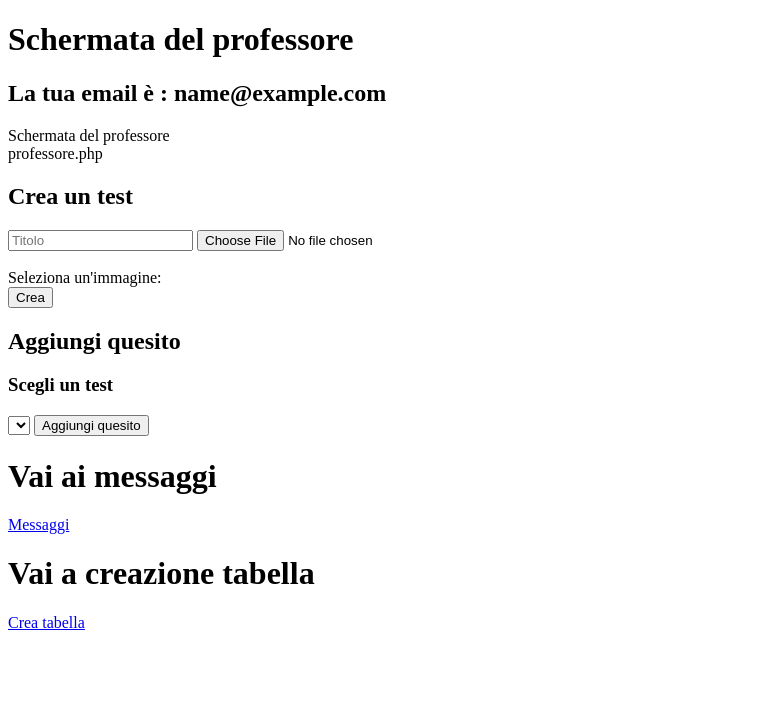
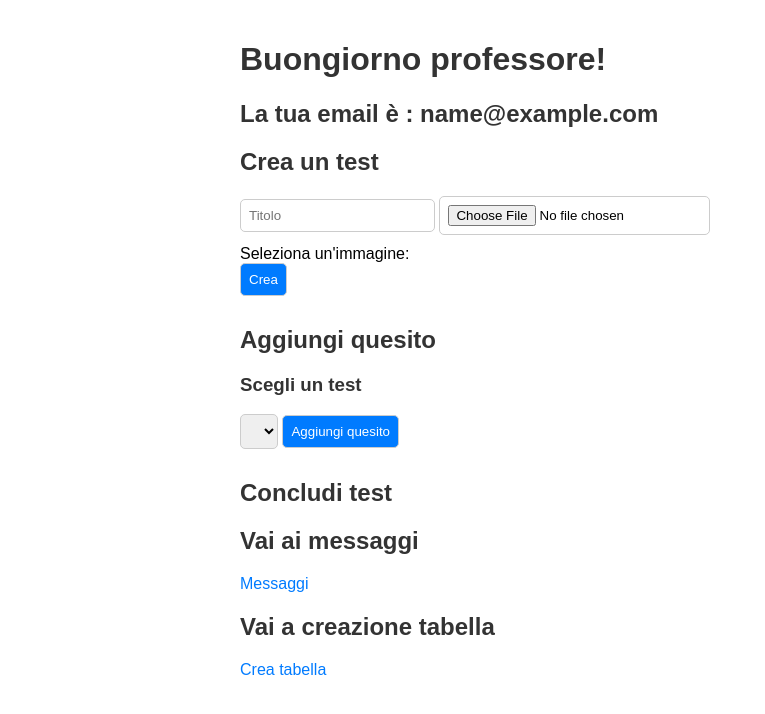
Before and after one commit to Samoggino/QueryDB, a PHP site: page /pages/professore/professore.php in a window 1280 px wide. Shown: the top 714 px of the page, without its empty margins (0-765 px from the left). Run offline with PHP 8.4, Linux system fonts and the light colour scheme; the visitor is signed in with stand-in values (Sample User, id 1); lists and menus that the app fills with data are empty.

Commit message:
un po' di stile

```diff
--- a/pages/professore/professore.php
+++ b/pages/professore/professore.php
@@ -17,20 +17,77 @@ if (isset($_POST['test_associato'])) {
 <head>
     <title>Creazione test</title>
     <link rel="icon" href="../../images/favicon/favicon.ico" type="image/x-icon">
+    <style>
+        /* Stile generale */
+        body {
+            font-family: Arial, sans-serif;
+            margin: 0;
+            padding: 0;
+        }
+
+        .container {
+            max-width: 800px;
+            margin: 0 auto;
+            padding: 20px;
+        }
+
+        h1,
+        h2,
+        h3 {
+            color: #333;
+        }
+
+        /* Stile per i form */
+        form {
+            margin-bottom: 20px;
+        }
+
+        input[type="text"],
+        input[type="file"],
+        input[type="submit"],
+        select {
+            /* fade-in */
+            transition: all 0.15s ease;
+            margin-bottom: 10px;
+            padding: 8px;
+            border: 1px solid #ccc;
+            border-radius: 5px;
+        }
+
+        input[type="submit"] {
+            background-color: #007bff;
+            color: #fff;
+            cursor: pointer;
+        }
+
+        input[type="submit"]:hover {
+            background-color: #0056b3;
+        }
+
+        /* Stile per i link */
+        a {
+            color: #007bff;
+            text-decoration: none;
+        }
+
+        a:hover {
+            text-decoration: underline;
+        }
+    </style>
 
 </head>
 
 <body>
-    <h1>Schermata del professore</h1>
+    <div class="container">
+
+        <h1>Buongiorno professore!</h1>
         <?php
         echo "<h2>La tua email è : " . $_SESSION['email'] . "</h2>";
-    echo "Schermata del professore" . "<br>";
-    echo "professore.php" . "<br>";
         ?>
         <h2>Crea un test</h2>
         <form id="uploadForm" method="post" action="crea_test.php" enctype="multipart/form-data">
             <input for="titolo_test_creato" name="titolo_test_creato" placeholder="Titolo" type="text" required>
-        <input type="file" name="file_immagine" accept="image/*"><br><br>
+            <input type="file" name="file_immagine" accept="image/*"><br>
             <label for="file_immagine">Seleziona un'immagine:</label><br>
             <input type="submit" value="Crea">
         </form>
@@ -48,6 +105,7 @@ if (isset($_POST['test_associato'])) {
         </form>
 
 
+        <h2>Concludi test</h2>
         <?php
         require_once "./tendina_test.php";
         $db = connectToDatabaseMYSQL();
@@ -67,11 +125,12 @@ if (isset($_POST['test_associato'])) {
         ?>
 
 
-    <h1>Vai ai messaggi</h1>
+        <h2>Vai ai messaggi</h2>
         <a href="/pages/messaggi.php">Messaggi</a>
 
-    <h1>Vai a creazione tabella </h1>
+        <h2>Vai a creazione tabella </h2>
         <a href="/pages/professore/crea_tabella_esercizio.php">Crea tabella</a>
+    </div>
 </body>
 
 
```
Also changed, not shown: helper/check_messaggi.php (+0 -20 lines), pages/messaggi.php (+67 -9 lines), pages/professore/crea_tabella_esercizio.php (+18 -4 lines), styles/creaTabella.css (added, +108 -0 lines). Lines whose indentation alone changed are shown as unchanged.
